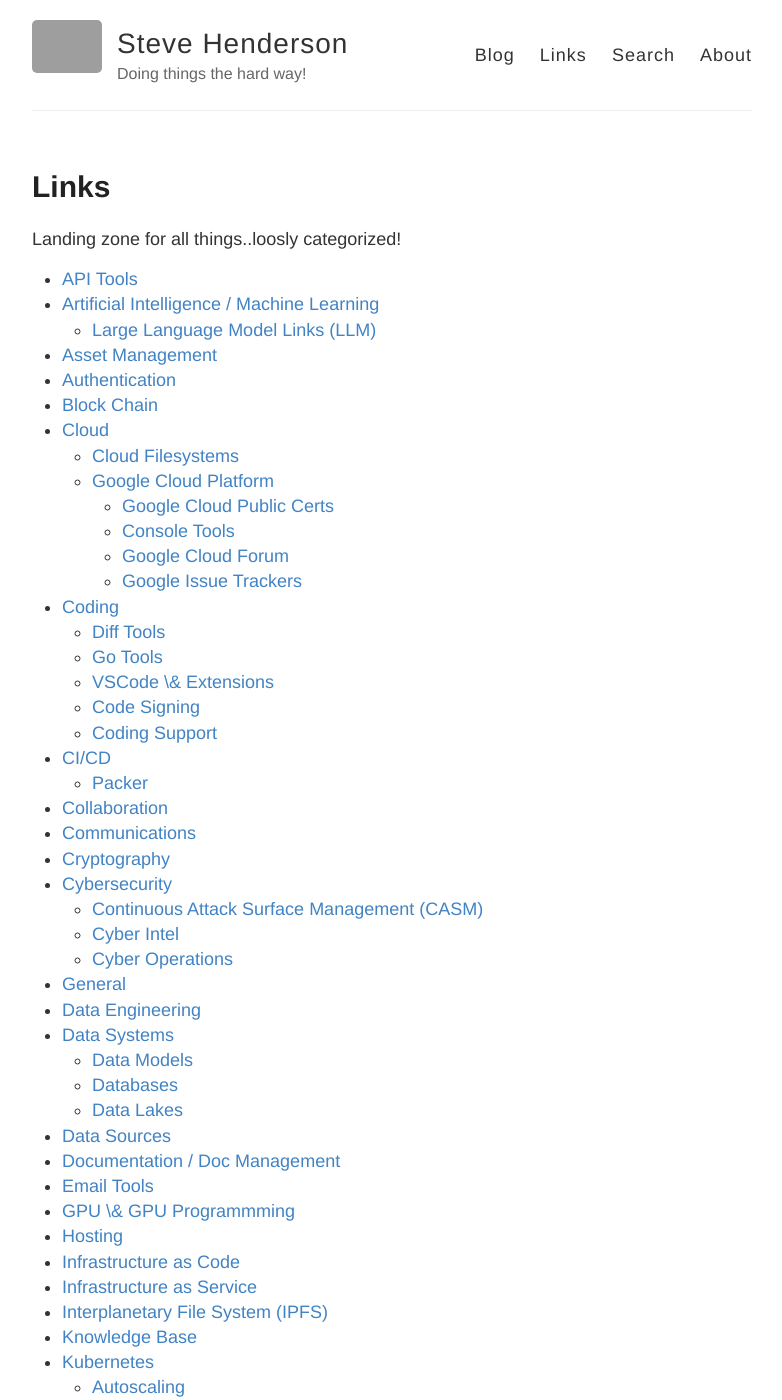
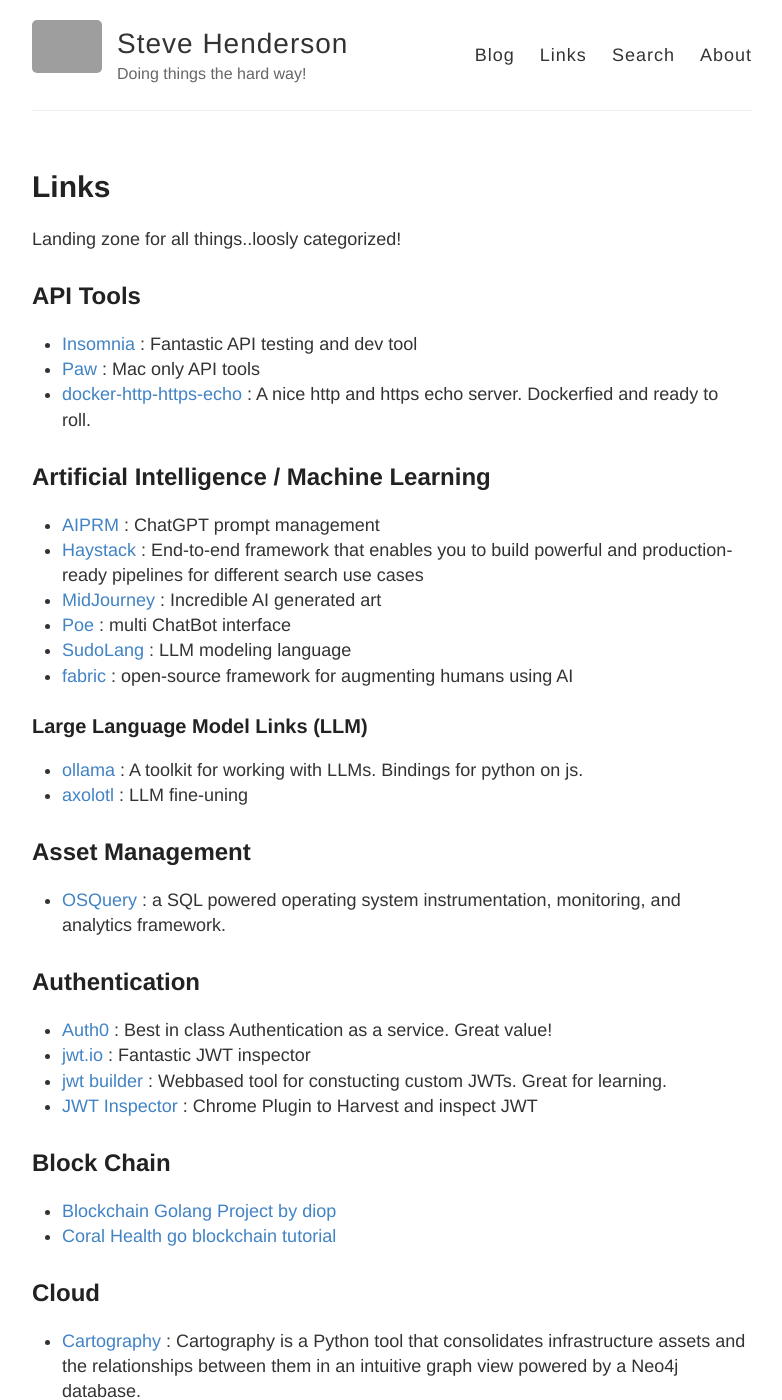
Before and after one commit to stevehenderson/stevehenderson.github.io, a Jekyll site: the page built from links.md, in a window 1280 px wide and 1400 px high. Shown: the whole window, without its empty margins (248-1030 px from the left). Built offline with Jekyll 4.4.1, drawn with Linux system fonts in a browser that asks for light colours; some of the changed text lies outside the part shown; grey boxes are pictures that could not be loaded.

Commit message:
remove TOC

```diff
--- a/links.md
+++ b/links.md
@@ -5,90 +5,6 @@
 ---
 
 Landing zone for all things..loosly categorized!
-
-- [API Tools](#api-tools)
-- [Artificial Intelligence / Machine Learning](#artificial-intelligence--machine-learning)
-  - [Large Language Model Links (LLM)](#large-language-model-links-llm)
-- [Asset Management](#asset-management)
-- [Authentication](#authentication)
-- [Block Chain](#block-chain)
-- [Cloud](#cloud)
-  - [Cloud Filesystems](#cloud-filesystems)
-  - [Google Cloud Platform](#google-cloud-platform)
-    - [Google Cloud Public Certs](#google-cloud-public-certs)
-    - [Console Tools](#console-tools)
-    - [Google Cloud Forum](#google-cloud-forum)
-    - [Google Issue Trackers](#google-issue-trackers)
-- [Coding](#coding)
-  - [Diff Tools](#diff-tools)
-  - [Go Tools](#go-tools)
-  - [VSCode \& Extensions](#vscode--extensions)
-  - [Code Signing](#code-signing)
-  - [Coding Support](#coding-support)
-- [CI/CD](#cicd)
-  - [Packer](#packer)
-- [Collaboration](#collaboration)
-- [Communications](#communications)
-- [Cryptography](#cryptography)
-- [Cybersecurity](#cybersecurity)
-  - [Continuous Attack Surface Management (CASM)](#continuous-attack-surface-management-casm)
-  - [Cyber Intel](#cyber-intel)
-  - [Cyber Operations](#cyber-operations)
-- [General](#general)
-- [Data Engineering](#data-engineering)
-- [Data Systems](#data-systems)
-  - [Data Models](#data-models)
-  - [Databases](#databases)
-  - [Data Lakes](#data-lakes)
-- [Data Sources](#data-sources)
-- [Documentation / Doc Management](#documentation--doc-management)
-- [Email Tools](#email-tools)
-- [GPU \& GPU Programmming](#gpu--gpu-programmming)
-- [Hosting](#hosting)
-- [Infrastructure as Code](#infrastructure-as-code)
-- [Infrastructure as Service](#infrastructure-as-service)
-- [Interplanetary File System (IPFS)](#interplanetary-file-system-ipfs)
-- [Knowledge Base](#knowledge-base)
-- [Kubernetes](#kubernetes)
-  - [Autoscaling](#autoscaling)
-  - [General](#general-1)
-  - [K8s Management as a Service](#k8s-management-as-a-service)
-  - [Rancher Kubernetes Engine](#rancher-kubernetes-engine)
-- [Linux Essential](#linux-essential)
-- [Malware](#malware)
-- [Mortgage Lending Process](#mortgage-lending-process)
-- [Networking](#networking)
-  - [DNS Discovery](#dns-discovery)
-  - [DNS Firewall](#dns-firewall)
-  - [DNS IP Resolvers:](#dns-ip-resolvers)
-  - [Proxies](#proxies)
-- [Network Analysis](#network-analysis)
-- [Network Security](#network-security)
-- [Operating Systems](#operating-systems)
-- [OSINT / Enrichment](#osint--enrichment)
-- [Pentest](#pentest)
-- [Packet Capture](#packet-capture)
-- [Privacy](#privacy)
-- [Productivity](#productivity)
-- [Publications](#publications)
-- [Robotics](#robotics)
-- [SEIM / Network Monitoring](#seim--network-monitoring)
-- [Simulation](#simulation)
-- [Software Development](#software-development)
-  - [IDEs](#ides)
-  - [GraphQL](#graphql)
-  - [PlantUML](#plantuml)
-- [Testing](#testing)
-- [Training](#training)
-- [Video/Audio Tools](#videoaudio-tools)
-- [Virtualization](#virtualization)
-- [Visualization](#visualization)
-- [Web Assembly](#web-assembly)
-- [Web3](#web3)
-- [Window Essential](#window-essential)
-- [Workflow Automation / Management](#workflow-automation--management)
-
-
 ## API Tools
    * [Insomnia](https://insomnia.rest/) : Fantastic API testing and dev tool
    * [Paw](https://paw.cloud/) : Mac only API tools
```
